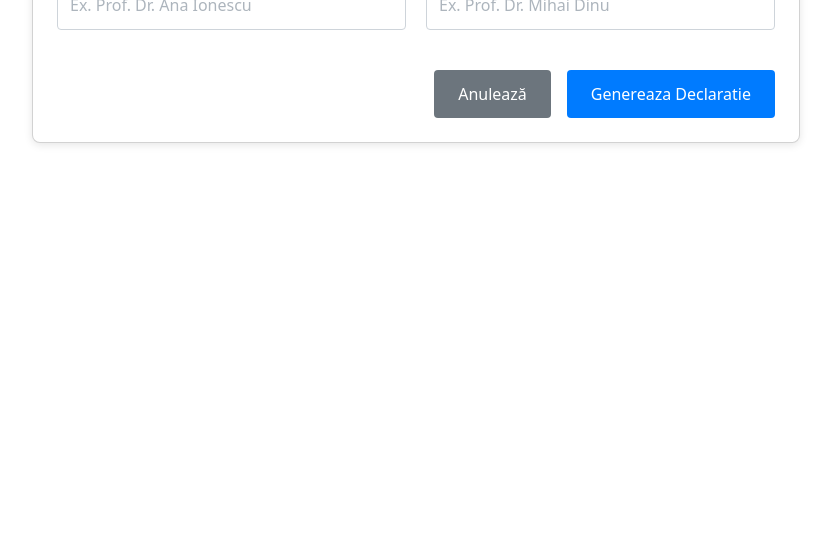
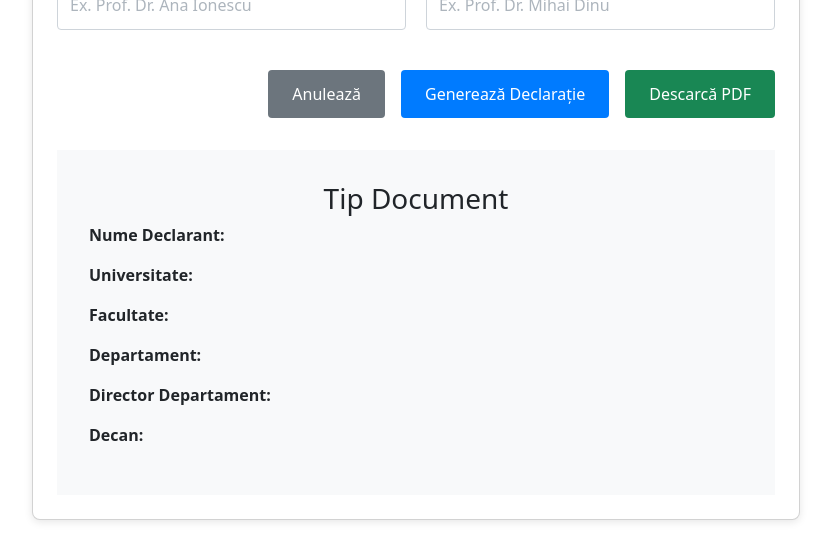
Before and after one commit to RobertOltean314/plata-cu-ora, an Angular app in the folder PlataCuOraApp/platacuoraapp.client/: page /declaration-generator in a window 1280 px wide. Shown: the part 575-1120 px from the top of the page, without its empty margins (224-1055 px from the left). Before the commit the page ends 800 px from the top, so only its background shows below. Built offline with nearby package versions, Linux system fonts and the light colour scheme; no server answers; sample sign-in values are in the browser's storage.

Commit message:
Try to implement a pdf generator and I added in the declaration generator the implementation for generating a pdf. You can check is not the final implementation.

```diff
--- a/PlataCuOraApp/platacuoraapp.client/package.json
+++ b/PlataCuOraApp/platacuoraapp.client/package.json
@@ -22,7 +22,9 @@
     "@angular/router": "^19.2.0",
     "@ng-bootstrap/ng-bootstrap": "^18.0.0",
     "bootstrap-icons": "^1.13.1",
+    "html2canvas": "^1.4.1",
     "jest-editor-support": "*",
+    "jspdf": "^3.0.1",
     "run-script-os": "*",
     "rxjs": "~7.8.0",
     "tslib": "^2.3.0",
--- a/PlataCuOraApp/platacuoraapp.client/src/app/features/declaration-generator/declaration-generator.component.html
+++ b/PlataCuOraApp/platacuoraapp.client/src/app/features/declaration-generator/declaration-generator.component.html
@@ -87,10 +87,21 @@
 
                 <div class="button-container">
                     <button type="button" class="btn btn-secondary" (click)="onCancel()">Anulează</button>
-                    <button type="button" class="btn btn-primary" (click)="onSubmit()">
-                        Genereaza Declaratie </button>
+                    <button type="button" class="btn btn-primary" (click)="onSubmit()">Generează Declarație</button>
+                    <button type="button" class="btn btn-success" (click)="generatePDF()">Descarcă PDF</button>
                 </div>
             </form>
+
+            <!-- PDF Preview Section -->
+            <div id="pdf-preview" style="margin-top: 2rem; padding: 2rem; background: #f8f9fa;">
+                <h3 style="text-align:center;">{{declarationForm.value.tip || 'Tip Document'}}</h3>
+                <p><strong>Nume Declarant:</strong> {{declarationForm.value.declarant}}</p>
+                <p><strong>Universitate:</strong> {{declarationForm.value.universitate}}</p>
+                <p><strong>Facultate:</strong> {{declarationForm.value.facultate}}</p>
+                <p><strong>Departament:</strong> {{declarationForm.value.departament}}</p>
+                <p><strong>Director Departament:</strong> {{declarationForm.value.directorDepartament}}</p>
+                <p><strong>Decan:</strong> {{declarationForm.value.decan}}</p>
+            </div>
         </div>
     </div>
 </div>
--- a/PlataCuOraApp/platacuoraapp.client/src/app/features/declaration-generator/declaration-generator.component.ts
+++ b/PlataCuOraApp/platacuoraapp.client/src/app/features/declaration-generator/declaration-generator.component.ts
@@ -1,6 +1,8 @@
 import { Component, OnInit } from '@angular/core';
 import { FormBuilder, FormGroup, Validators } from '@angular/forms';
 import { Router } from '@angular/router';
+import jsPDF from 'jspdf';
+import html2canvas from 'html2canvas';
 
 @Component({
   selector: 'app-declaration-generator',
@@ -74,4 +76,30 @@ export class DeclarationGeneratorComponent implements OnInit {
     const field = this.declarationForm.get(fieldName);
     return field ? field.hasError('required') && (field.dirty || field.touched) : false;
   }
+
+  // Method to generate PDF
+  generatePDF(): void {
+  if (!this.declarationForm.valid) {
+    this.errorMessage = 'Vă rugăm să completați toate câmpurile obligatorii.';
+    this.successMessage = '';
+    this.markFormGroupTouched(this.declarationForm);
+    return;
+  }
+  const element = document.getElementById('pdf-preview');
+  if (element) {
+    html2canvas(element).then(canvas => {
+      const imgData = canvas.toDataURL('image/png');
+      const pdf = new jsPDF({
+        orientation: 'portrait',
+        unit: 'pt',
+        format: 'a4'
+      });
+      const pdfWidth = pdf.internal.pageSize.getWidth();
+      const pdfHeight = (canvas.height * pdfWidth) / canvas.width;
+      pdf.addImage(imgData, 'PNG', 0, 0, pdfWidth, pdfHeight);
+      const docType = this.declarationForm.value.tip || 'document';
+      pdf.save(`${docType}.pdf`);
+    });
+  }
 }
+}
```
Also changed, not shown: 1 other file (tests, documents, lock files or other folders).
